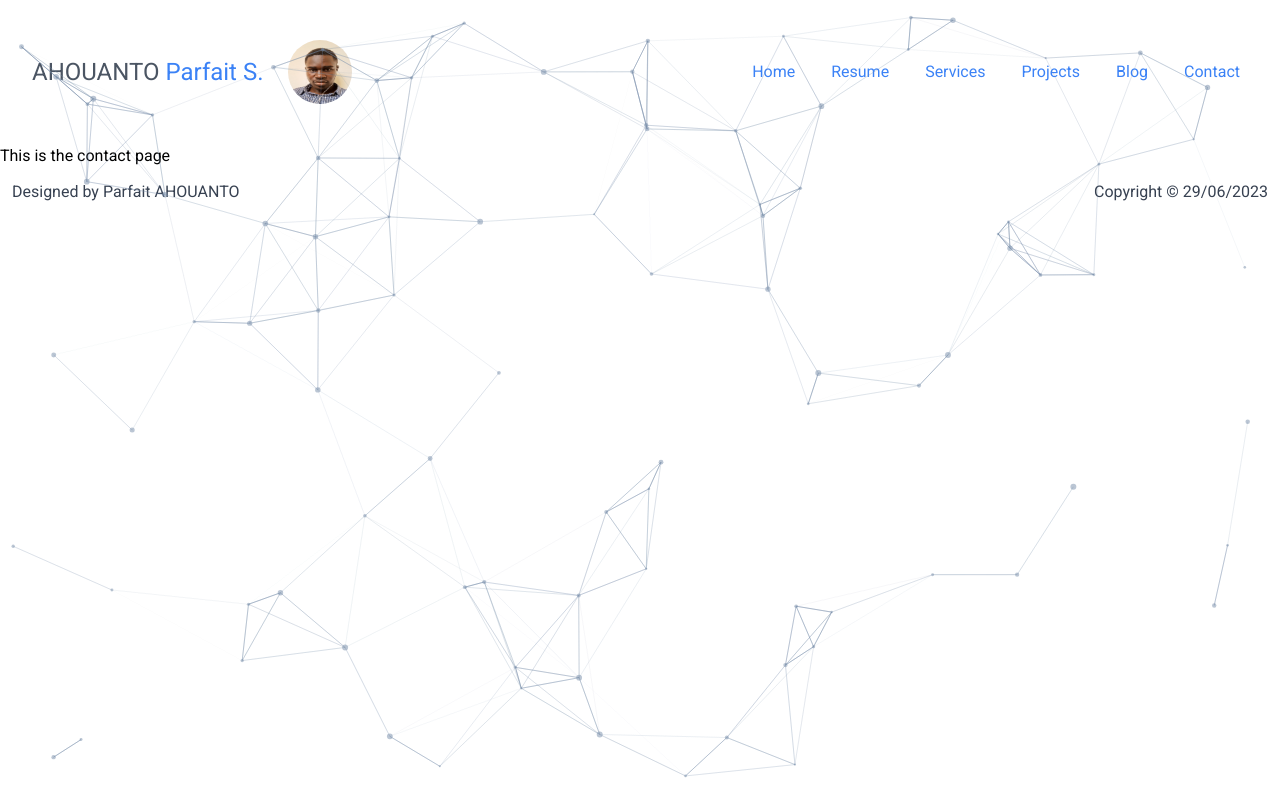
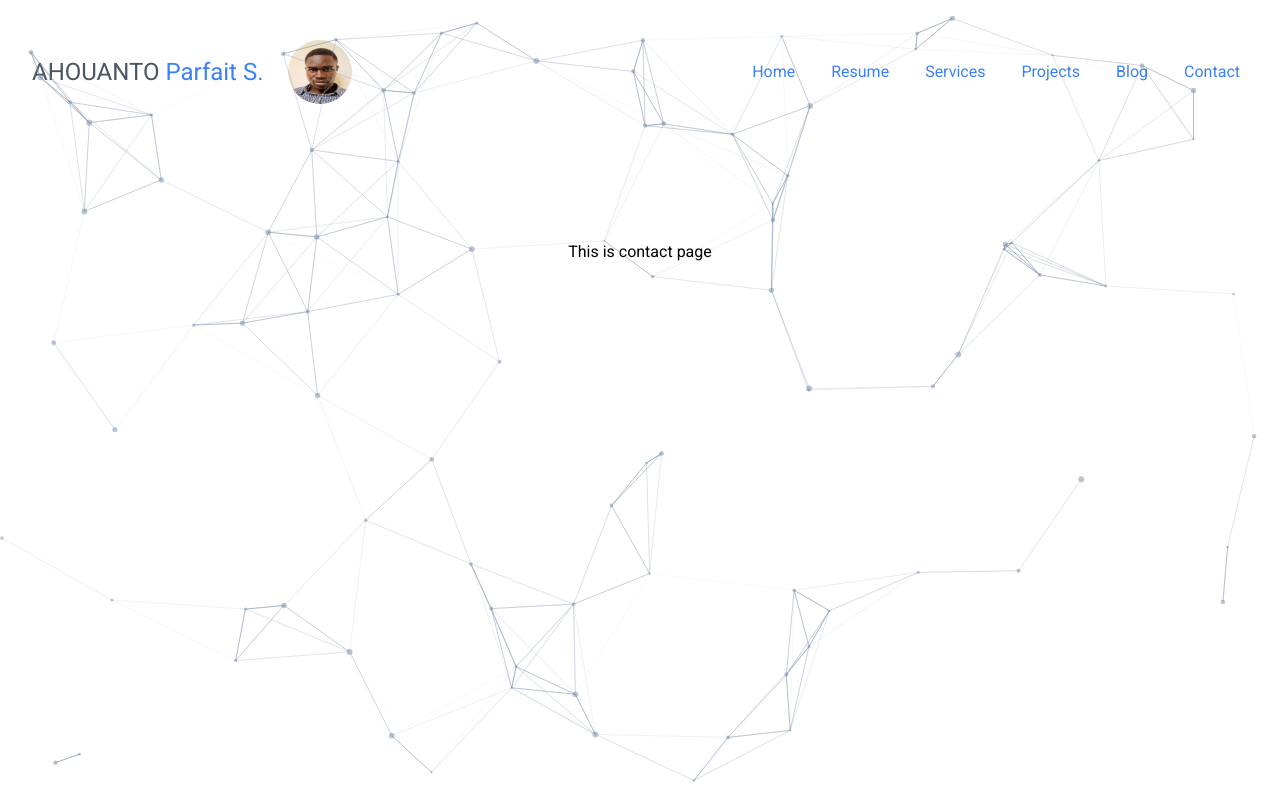
Before and after one commit to Parfait18/parfait-portfolio, a Next.js app: page /contact in a window 1280 px wide. Shown: the top 800 px of the page. Built offline with nearby package versions, Linux system fonts and the light colour scheme.

Commit message:
feat: custumise headere

```diff
--- a/src/app/blog/page.tsx
+++ b/src/app/blog/page.tsx
@@ -2,13 +2,9 @@ export default function BLog () {
 
 return (
 
-	<div>
-
-		<h1> This is the blog page </h1>
-
-
-	</div>
-
+	<main className="flex min-h-screen flex-col items-center justify-between p-24">
+	<h1> This is blog page </h1>
+</main>
 )
 
 }
--- a/src/app/components/Footer.tsx
+++ b/src/app/components/Footer.tsx
@@ -2,12 +2,12 @@
 
 export default function Footer() {
     return (
-        <div className="w-full ">
-            <div className="text-gray-700 p-3 flex justify-between w-full">
+        <div className="w-full bottom-0 left-0  right-0 mt-96">
+            <div className="text-gray-700 p-3 h-20 flex justify-between w-full">
                 <div className="block">
                     Designed by <span> Parfait </span> AHOUANTO
                 </div>
-                <div className="block">Copyright &copy; 29/06/2023</div>
+                <div className="block text-sm text-right">Copyright &copy; 29/06/2023</div>
             </div>
         </div>
 
--- a/src/app/components/Header.tsx
+++ b/src/app/components/Header.tsx
@@ -34,7 +34,7 @@ export default function Hedaer() {
               href="/"
               className={
                 pathname == "/"
-                  ? "transition duration-700 ease-in-out  mr-3 inline-block py-1 px-3 bg-blue-500 text-white rounded-sm shadow-sm"
+                  ? "transition duration-700 shadow-lg ease-in-out  mr-3 inline-block py-1 px-3 bg-blue-500 text-white rounded-sm"
                   : "transition duration-700 ease-in-out  mr-3 inline-block py-1 px-3  text-blue-500"
               }
             >
--- a/src/app/contact/page.tsx
+++ b/src/app/contact/page.tsx
@@ -1,10 +1,9 @@
 export default function Contact () {
 
 return (
-	<div>
-		<h1> This is the contact page </h1>
-
-	</div>
+	<main className="flex min-h-screen flex-col items-center justify-between p-24">
+	<h1> This is contact page </h1>
+</main>
 
 )
 
--- a/src/app/page.tsx
+++ b/src/app/page.tsx
@@ -46,9 +46,7 @@ export default function Home() {
             />
           <div className="absolute animate-pulse bottom-4 right-8 shadow-md bg-gray-500 h-16 w-16 rounded-md"></div>
         </div>
-        <div className="h-96">
 
-        </div>
       </div>
     </main>
   );
--- a/src/app/projects/page.tsx
+++ b/src/app/projects/page.tsx
@@ -1,8 +1,8 @@
 export default function Projects () {
   return (
-<div>
-	<h1>   This is project page </h1>
-</div>
+    <main className="flex min-h-screen flex-col items-center justify-between p-24">
+    <h1> This is projects page </h1>
+</main>
 
 )
 
--- a/src/app/services/page.tsx
+++ b/src/app/services/page.tsx
@@ -1,10 +1,9 @@
 export default function Serices(){
 
 return (
-	<div>
-		<h1> this is services pages </h1>
-
-	</div>
+	<main className="flex min-h-screen flex-col items-center justify-between p-24">
+	<h1> This is services page </h1>
+</main>
 
 )
 }
```
